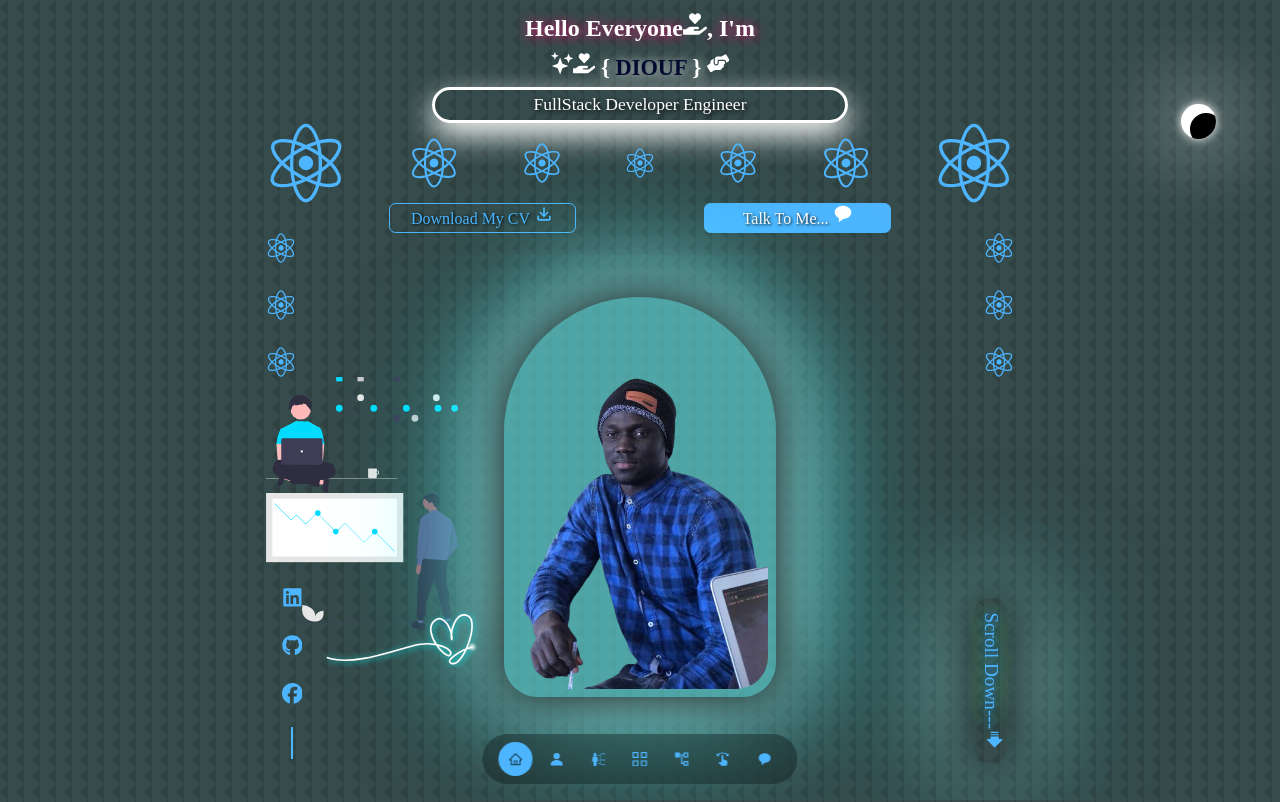
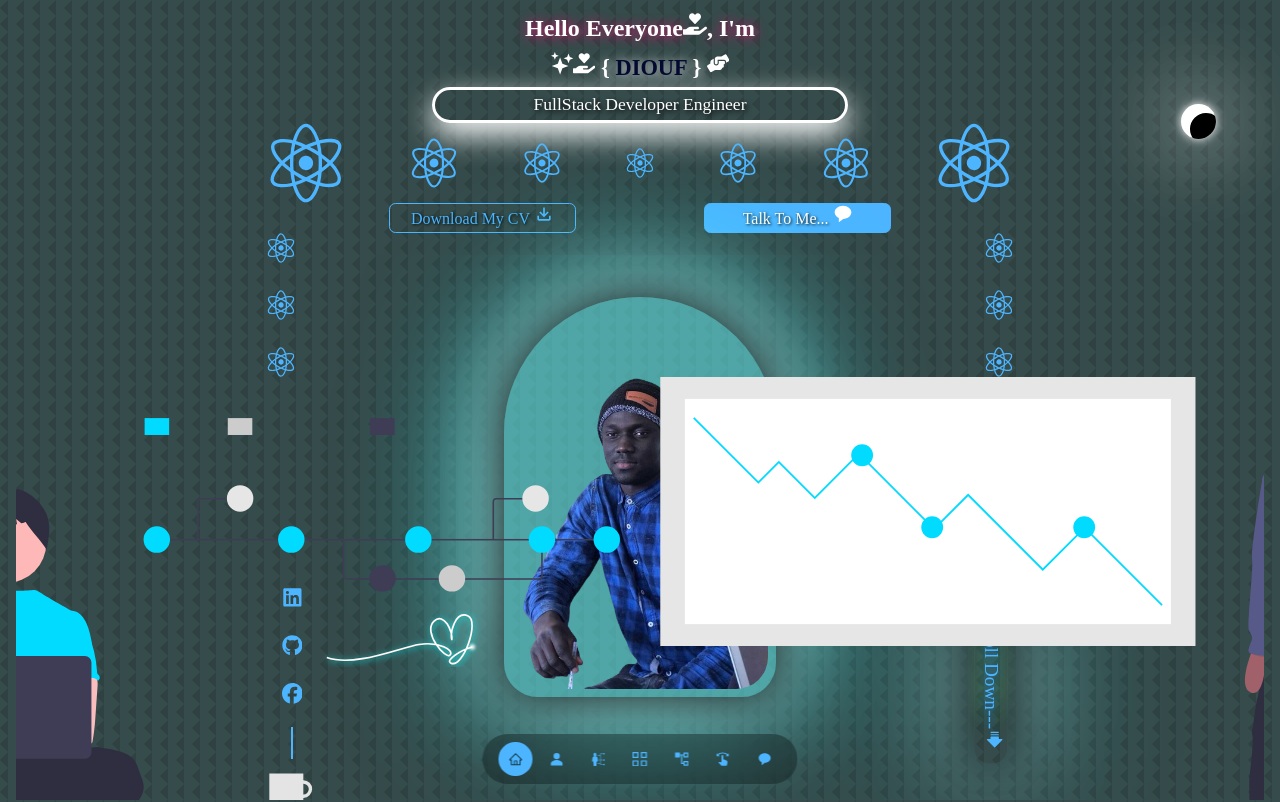
Before and after one commit to Mouhamed1003/keenprogrammer.com, a React (Create React App) app: page / in a window 1280 px wide. Shown: the top 802 px of the page. Built offline with nearby package versions, Linux system fonts and the light colour scheme.

Commit message:
Update header.css

```diff
--- a/src/components/header/header.css
+++ b/src/components/header/header.css
@@ -170,11 +170,26 @@ header {
     100% { opacity: 5; }
 }
 .img_svg1et2_header {
-    width: 12rem;
+  display: flex;
+  justify-content: center; /* Centre les images latéralement */
+  align-items: center;     /* Centre les images verticalement */
 }
-.img_svg1et2_header {
-    width: 12rem;
+
+.img_svg1et2_header img {
+  margin: 0 20px; /* Ajoute un espace de 20px entre les images */
 }
+
+/* Optionnel : si vous souhaitez ajuster la taille des images pour qu'elles soient superposées de manière spécifique */
+.img_svg1et2_header img:first-child {
+  z-index: 1; /* Assurez-vous que la première image est en arrière-plan */
+  position: relative; /* Nécessaire pour utiliser z-index */
+}
+
+.img_svg1et2_header img:last-child {
+  z-index: 2; /* Assurez-vous que la deuxième image est au-dessus de la première */
+  position: relative; /* Nécessaire pour utiliser z-index */
+}
+
 /* Media Queries - Tablettes */
 @media screen and (max-width: 1024px) {
     header {
```
